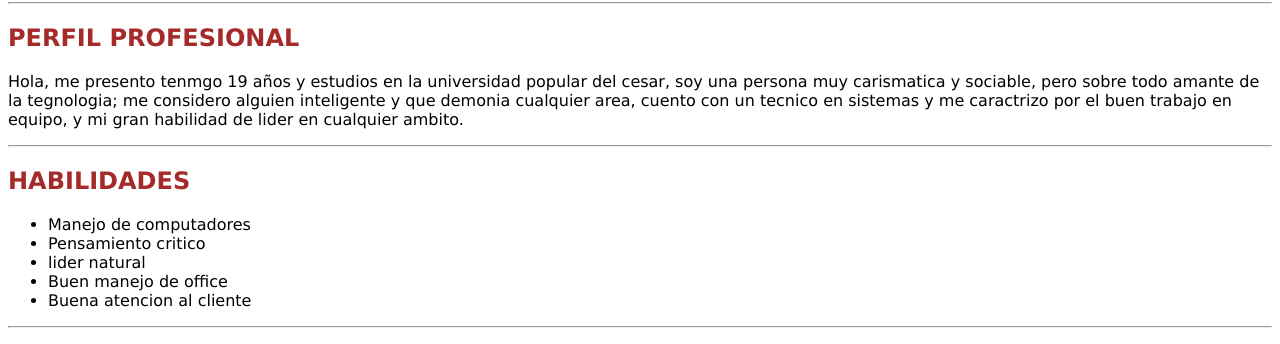
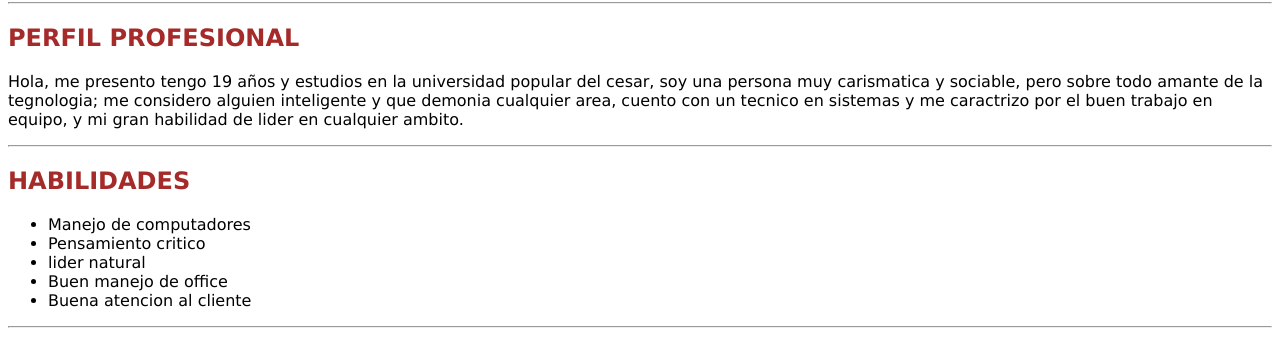
Before and after one commit to fran3004/entregable1, a plain HTML site: page index.html in a window 1280 px wide. Shown: the part 437-781 px from the top of the page. Drawn offline with Linux system fonts and the light colour scheme.

Commit message:
Update index.html

```diff
--- a/index.html
+++ b/index.html
@@ -11,7 +11,7 @@
     <img src="WhatsApp Image 2025-09-23 at 9.07.01 AM.jpeg" alt="foto de perfil" class="dd">
     <hr>
     <h2> PERFIL PROFESIONAL </h2>
-    <p> Hola, me presento tenmgo 19 años y estudios en la universidad popular del cesar, soy una persona muy
+    <p> Hola, me presento tengo 19 años y estudios en la universidad popular del cesar, soy una persona muy
         carismatica y sociable, pero sobre todo amante de la tegnologia; me considero alguien inteligente y que
         demonia cualquier area, cuento con un tecnico en sistemas y me caractrizo por el buen trabajo en equipo,
         y mi gran habilidad de lider en cualquier ambito. </p>
@@ -70,4 +70,5 @@
         <input type="submit" value="enviar" required>
     </form>
 </body>
+
 </html>
```
